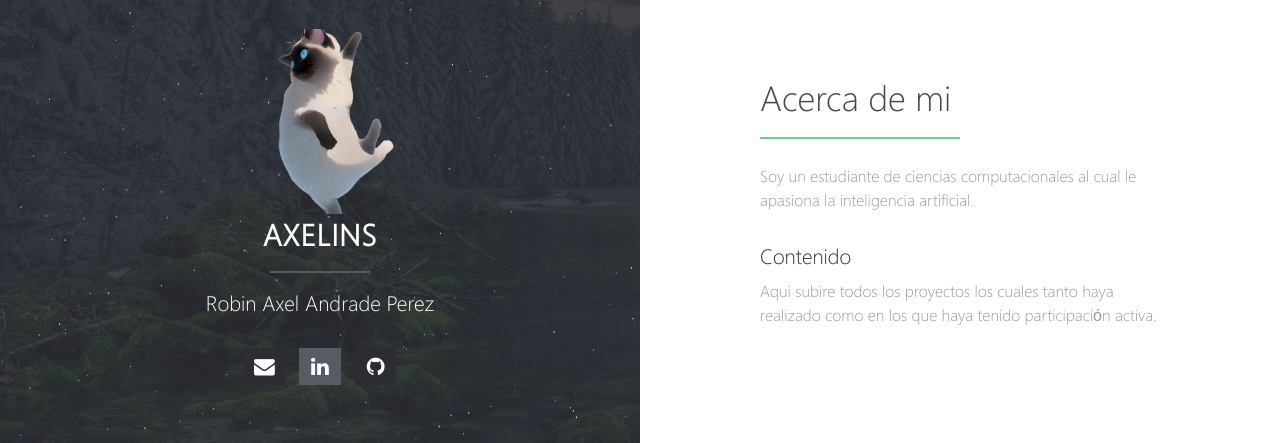
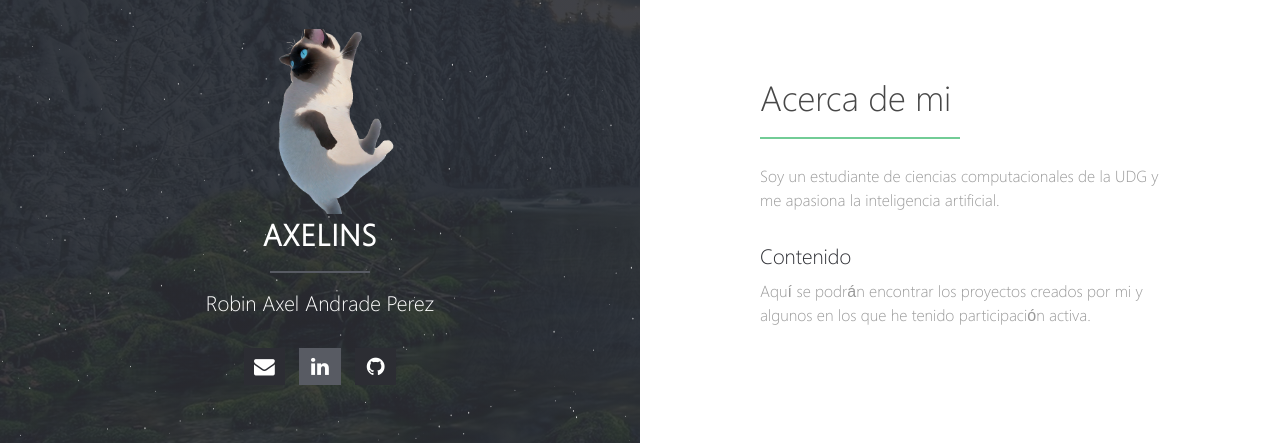
Before and after one commit to AxelinS/Axelins, a Jekyll site: the page built from index.md, in a window 1280 px wide. Shown: the part 243-686 px from the top of the page. Built offline with Jekyll 4.4.1, drawn with Linux system fonts in a browser that asks for light colours; our own code applies the rules of GitHub Pages for plain Markdown files.

Commit message:
Update index.md

```diff
--- a/index.md
+++ b/index.md
@@ -3,8 +3,8 @@ layout: home
 ---
 # Acerca de mi
 
-Soy un estudiante de ciencias computacionales al cual le apasiona la inteligencia artificial.
+Soy un estudiante de ciencias computacionales de la UDG y me apasiona la inteligencia artificial.
 
 ### Contenido
 
-Aqui subire todos los proyectos los cuales tanto haya realizado como en los que haya tenido participación activa.
+Aquí se podrán encontrar los proyectos creados por mi y algunos en los que he tenido participación activa.
```
